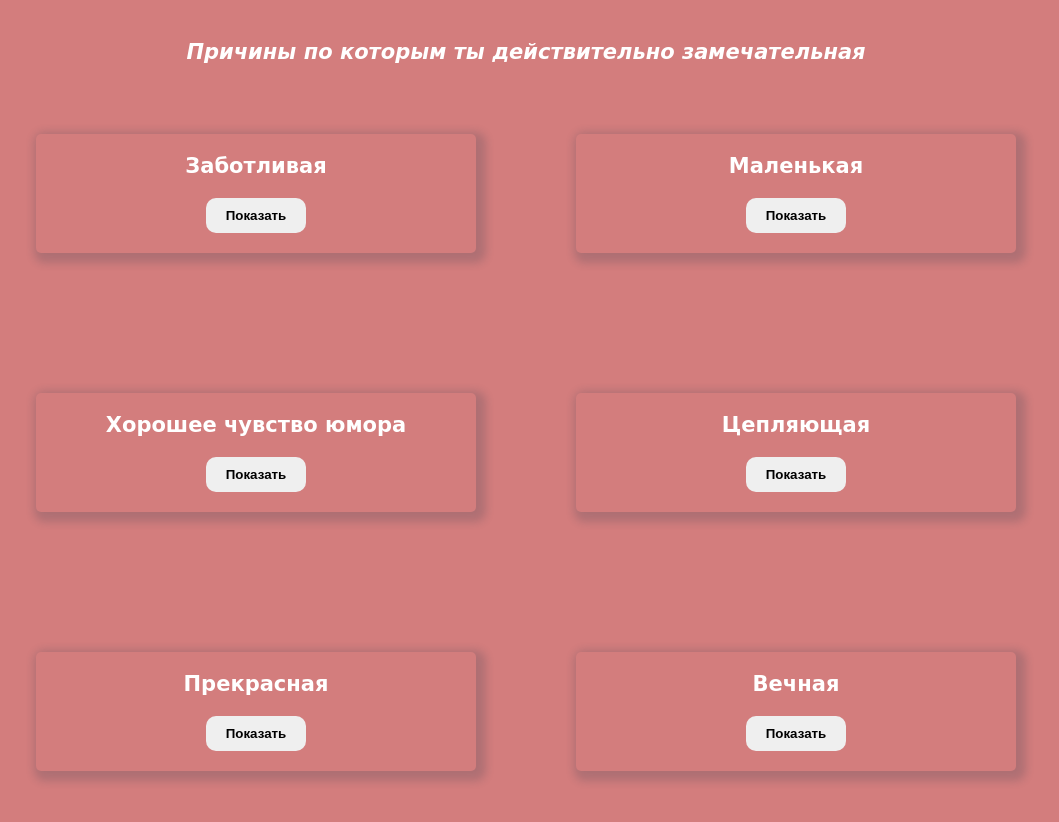
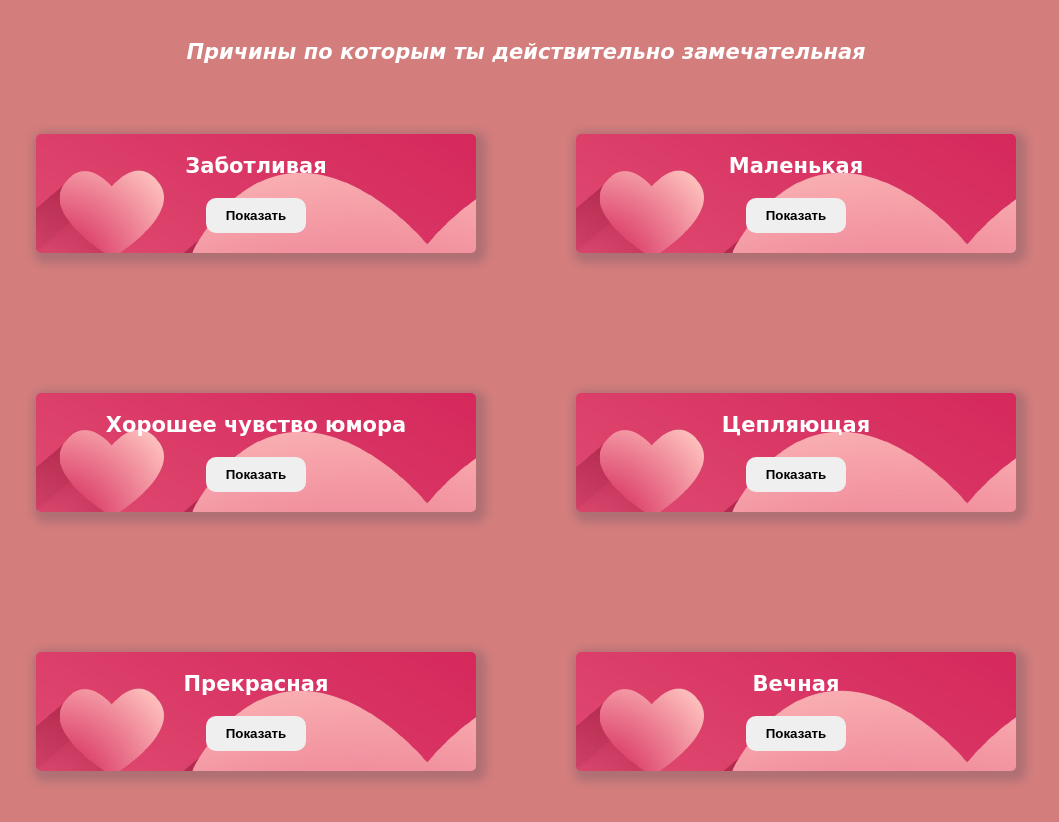
Before and after one commit to Oorlik/For-14-february, a plain HTML site: page index.html in a window 1280 px wide. Shown: the part 960-1782 px from the top of the page, without its empty margins (114-1173 px from the left). Drawn offline with nearby package versions, Linux system fonts and the light colour scheme; a web font is replaced by a local one.

Commit message:
Update main.css

```diff
--- a/css/main.css
+++ b/css/main.css
@@ -92,7 +92,7 @@ img{max-width: 100%;}
 }
 .about-you .block{
   transition: transform .3s ease, box-shadow .3s ease;
-  background-image: url('../img/heart-logo.jpg');
+  background-image: url('/img/heartLogo.jpg');
   border-radius: 5px;
   width: 400px;
   margin: 70px 50px;
```
